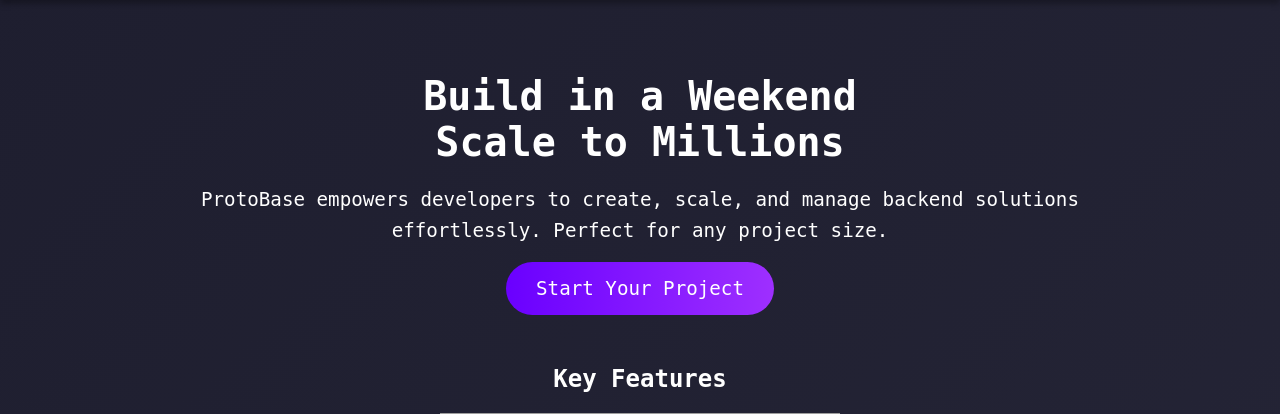
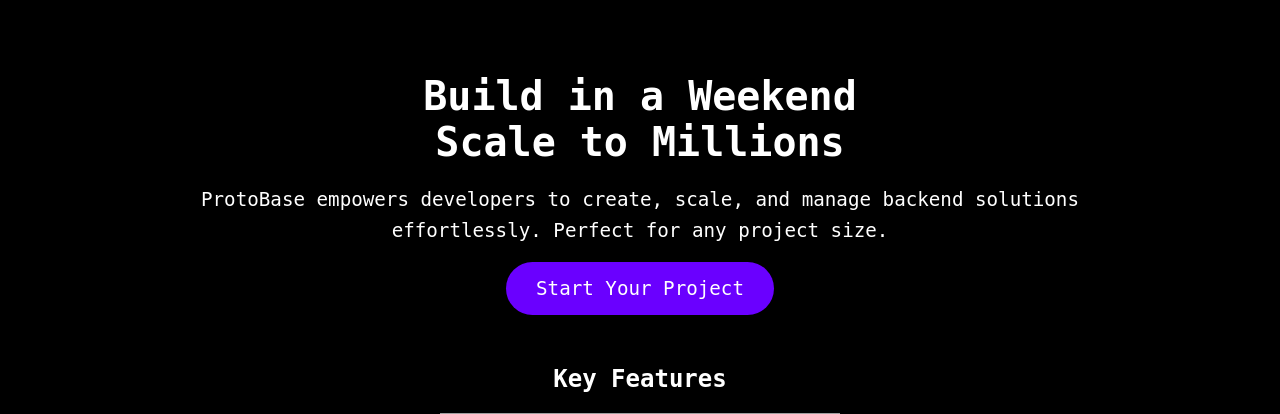
Before and after one commit to AkiTheMemeGod/ProtoBase, a Flask app: page / in a window 1280 px wide. Shown: the part 93-507 px from the top of the page. Run offline with Flask 3, Linux system fonts and the light colour scheme; grey boxes are pictures that could not be loaded.

Commit message:
update background color to pure black and adjust hover colors to purple in multiple CSS files

```diff
--- a/static/dashboard.css
+++ b/static/dashboard.css
@@ -3,7 +3,7 @@ body {
     margin: 0;
     font-family: monospace, monospace;
     color: #ffffff;
-    background: linear-gradient(135deg, #1e1e2f, #2b2b3d);
+    background: #000000; /* Changed to pure black */
 }
 header {
     background: linear-gradient(90deg, #6a00ff, #9e2fff);
--- a/static/db_crud.css
+++ b/static/db_crud.css
@@ -3,7 +3,7 @@ body {
     margin: 0;
     font-family: monospace, monospace;
     color: #ffffff;
-    background: linear-gradient(135deg, #1e1e2f, #2b2b3d);
+    background: #000000; /* Changed to pure black */
 }
 header {
     background: linear-gradient(90deg, #6a00ff, #9e2fff);
--- a/static/getstarted.css
+++ b/static/getstarted.css
@@ -7,7 +7,7 @@ body, h1, h2, p, a, input, button {
 
 body {
     font-family: monospace, monospace;
-    background: linear-gradient(135deg, #1e1e2f, #2b2b3d);
+    background: #000000; /* Changed to pure black */
     color: #fff;
     height: 100vh;
     display: flex;
--- a/static/index.css
+++ b/static/index.css
@@ -3,7 +3,7 @@ body {
     margin: 0;
     font-family: monospace, monospace;
     color: #ffffff;
-    background: linear-gradient(135deg, #1e1e2f, #2b2b3d);
+    background: #000000; /* Changed to pure black */
 }
 
 header {
@@ -39,7 +39,7 @@ header nav ul li a {
 }
 
 header nav ul li a:hover {
-    color: #ffe600;
+    color: #9e2fff; /* Changed to purple */
 }
 
 .container {
@@ -85,7 +85,7 @@ header nav ul li a:hover {
     padding: 15px 30px;
     font-size: 1.2rem;
     color: #ffffff;
-    background: linear-gradient(90deg, #6a00ff, #9e2fff);
+    background: #6a00ff; /* Changed to purple */
     border: none;
     border-radius: 50px;
     cursor: pointer;
@@ -93,7 +93,7 @@ header nav ul li a:hover {
 }
 
 .cta button:hover {
-    background: linear-gradient(90deg, #9e2fff, #6a00ff);
+    background: #9e2fff; /* Changed to purple */
     transform: scale(1.1);
 }
 
--- a/static/main.css
+++ b/static/main.css
@@ -3,7 +3,7 @@ body {
     margin: 0;
     font-family: monospace, monospace;
     color: #ffffff;
-    background: linear-gradient(135deg, #1e1e2f, #2b2b3d);
+    background: #000000; /* Changed to pure black */
 }
 header {
     background: linear-gradient(90deg, #6a00ff, #9e2fff);
--- a/static/profile.css
+++ b/static/profile.css
@@ -3,7 +3,7 @@ body {
     margin: 0;
     font-family: monospace, monospace;
     color: #ffffff;
-    background: linear-gradient(135deg, #1e1e2f, #2b2b3d);
+    background: #000000; /* Changed to pure black */
 }
 
 header {
--- a/static/read_data.css
+++ b/static/read_data.css
@@ -3,7 +3,7 @@ body {
     margin: 0;
     font-family: monospace, monospace;
     color: #ffffff;
-    background: linear-gradient(135deg, #1e1e2f, #2b2b3d);
+    background: #000000; /* Changed to pure black */
 }
 header {
     background: linear-gradient(90deg, #6a00ff, #9e2fff);
```
